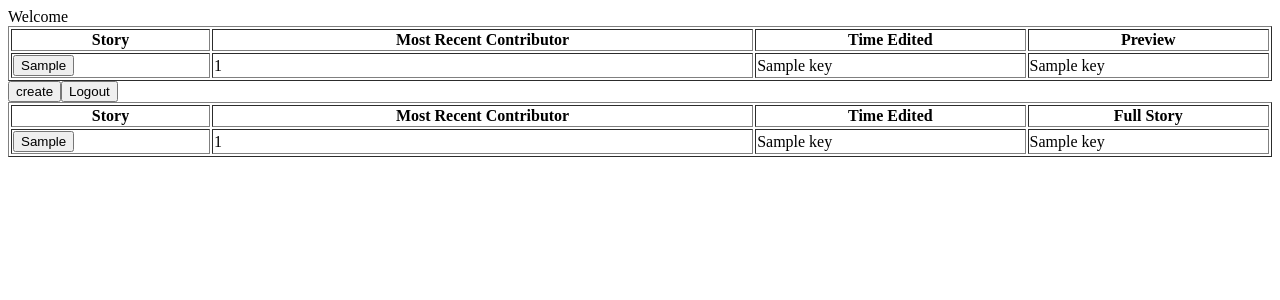
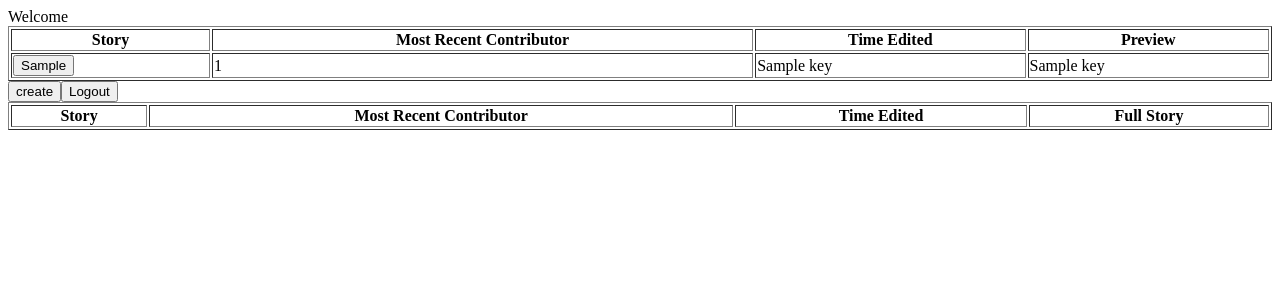
Before and after one commit to w290895069/WikiCow, a Flask app: template templates/landing.html in a window 1280 px wide. Shown: the top 300 px of the page. Run offline with Flask 2, Linux system fonts and the light colour scheme; the template is opened without the code that fills it: most values are stand-ins (such as "Sample title", 1, 10 or a date in 2020); lists and menus that the app fills with data are empty.

Commit message:
fixed things

```diff
--- a/templates/landing.html
+++ b/templates/landing.html
@@ -42,18 +42,14 @@
       </tr>
 
       {% for key in d %}
+      {% if c(u, key) %}
       <tr>
-	<td>
-	  {% if not c(u, key) %}
-	  <form action = "/add" method = "POST">
-	    <input type = "submit" name = "title" value = {{key}}>
-	  </form>
-	  {% endif %}
-	</td>
+	<td>{{key}}</td>
 	<td>{{d[key][0]}}</td>
 	<td>{{d[key][1]}}</td>
-	<td>{{d[key][2]}}</td>
+	<td>{{s}}</td>
       </tr>
+      {% endif %}
       {% endfor %}
 
     <form action = "/create">
```
